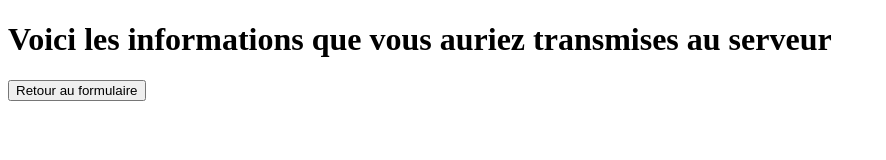
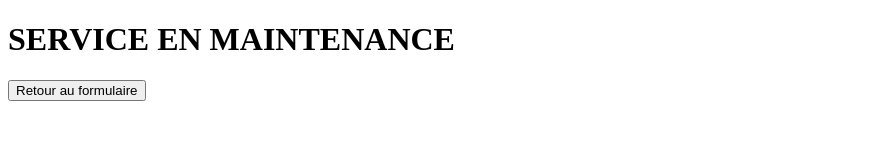
Before and after one commit to Mowdyy/benoit.io, a plain HTML site: page maintenance.html in a window 1280 px wide. Shown: the whole page, without its empty margins (0-886 px from the left). Drawn offline with Linux system fonts and the light colour scheme.

Commit message:
questionnaire

```diff
--- a/recevoir-donnees-formulaire.html
+++ b/maintenance.html
@@ -3,7 +3,7 @@
 
 <head>
     <meta charset="UTF-8" />
-    <title>Vérifier les champs de formulaire transmis</title>
+    <title>EN maintenance</title>
     <script>
         //<![CDATA[
         window.addEventListener("load", recevoirDonnees);
@@ -41,7 +41,7 @@
 
 <body>
 
-    <h1>Voici les informations que vous auriez transmises au serveur</h1>
+    <h1>SERVICE EN MAINTENANCE</h1>
     <main>
         <div id="divParam">
         </div>
```
Also changed, not shown: index.html (+1 -1 lines).
